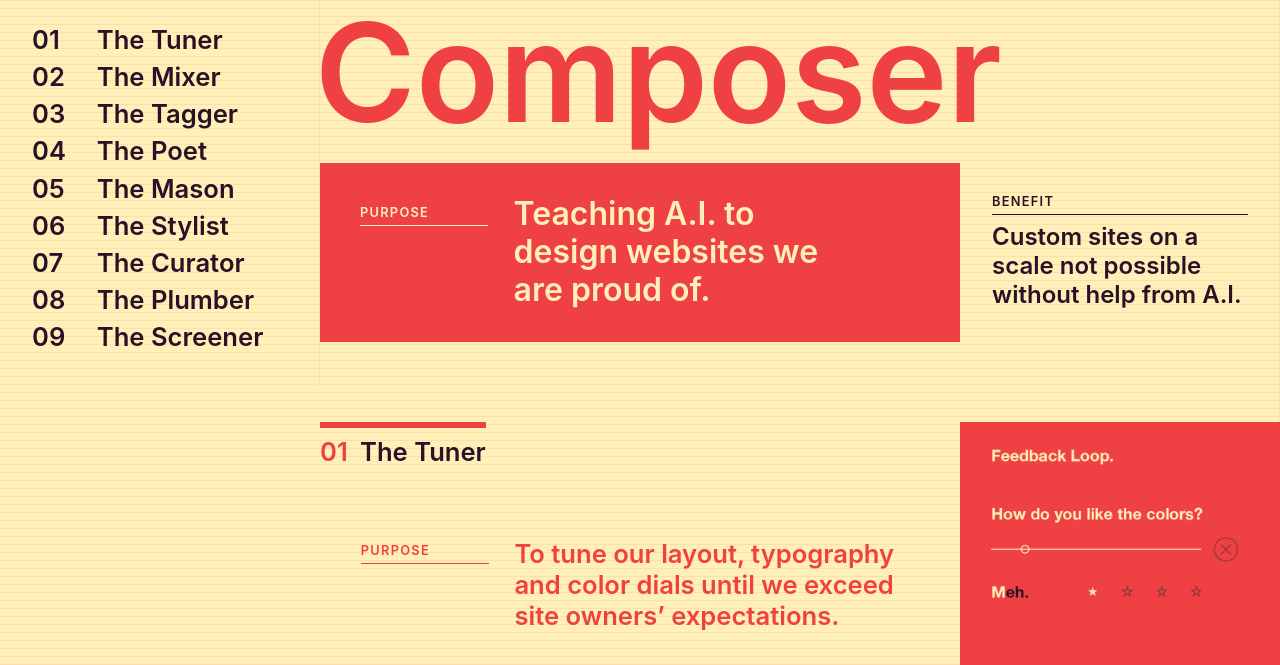
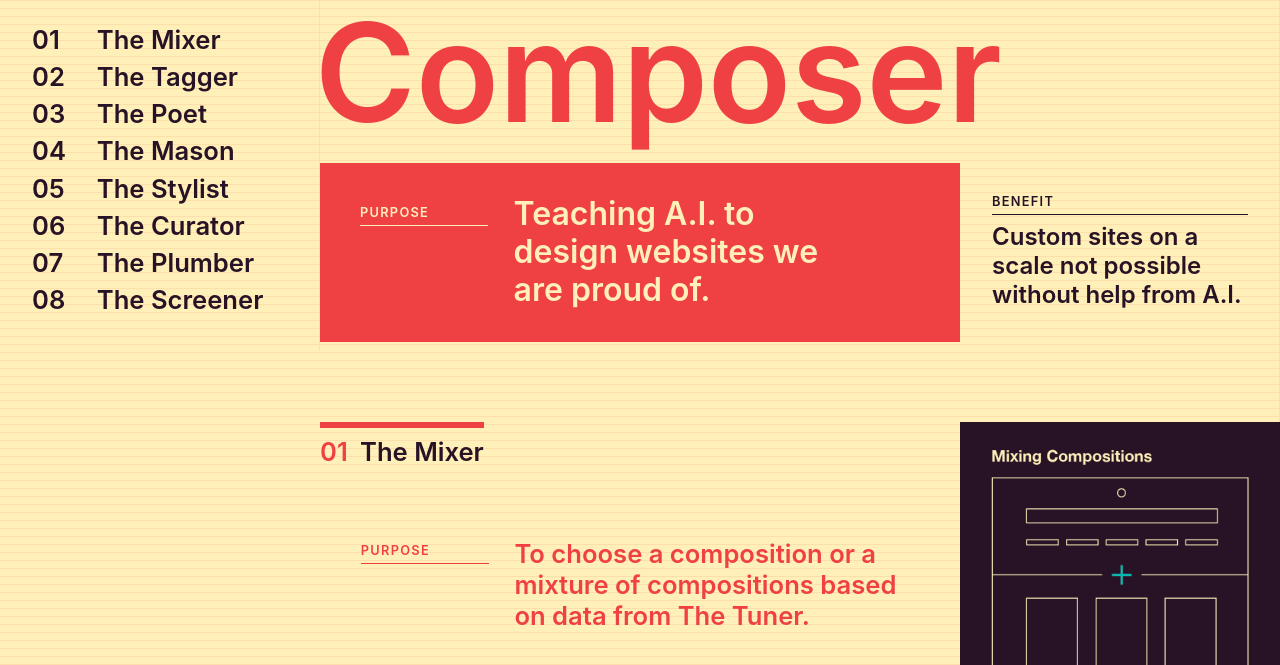
Before and after one commit to design-systems/basics, a website: page index.html in a window 1280 px wide. Shown: the part 135-800 px from the top of the page. Drawn offline with Linux system fonts and the light colour scheme.

Commit message:
remove Tuner

```diff
--- a/index.html
+++ b/index.html
@@ -11,15 +11,14 @@
       <div class="logo"><img src="ui/assets/images/logo.svg"></div>
       <div class="Team h4">Design<br>Systems</div>
       <div class="Menu">
-        <div class="Menu-item h2"><a href="#tuner"><div class="Number">01</div>The Tuner</a></div>
-        <div class="Menu-item h2"><a href="#mixer"><div class="Number">02</div>The Mixer</a></div>
-        <div class="Menu-item h2"><a href="#tagger"><div class="Number">03</div>The Tagger</a></div>
-        <div class="Menu-item h2"><a href="#poet"><div class="Number">04</div>The Poet</a></div>
-        <div class="Menu-item h2"><a href="#mason"><div class="Number">05</div>The Mason</a></div>
-        <div class="Menu-item h2"><a href="#stylist"><div class="Number">06</div>The Stylist</a></div>
-        <div class="Menu-item h2"><a href="#curator"><div class="Number">07</div>The Curator</a></div>
-        <div class="Menu-item h2"><a href="#plumber"><div class="Number">08</div>The Plumber</a></div>
-        <div class="Menu-item h2"><a href="#screener"><div class="Number">09</div>The Screener</a></div>
+        <div class="Menu-item h2"><a href="#mixer"><div class="Number">01</div>The Mixer</a></div>
+        <div class="Menu-item h2"><a href="#tagger"><div class="Number">02</div>The Tagger</a></div>
+        <div class="Menu-item h2"><a href="#poet"><div class="Number">03</div>The Poet</a></div>
+        <div class="Menu-item h2"><a href="#mason"><div class="Number">04</div>The Mason</a></div>
+        <div class="Menu-item h2"><a href="#stylist"><div class="Number">05</div>The Stylist</a></div>
+        <div class="Menu-item h2"><a href="#curator"><div class="Number">06</div>The Curator</a></div>
+        <div class="Menu-item h2"><a href="#plumber"><div class="Number">07</div>The Plumber</a></div>
+        <div class="Menu-item h2"><a href="#screener"><div class="Number">08</div>The Screener</a></div>
       </div>
     </section>
     <section>
@@ -37,23 +36,7 @@
       <div class="Modules">
       <div class="Module">
         <div class="Textual">
-          <a id="tuner"><div class="Title h2"><div class="Number">01</div>The Tuner</div></a>
-          <div class="Purpose">
-            <div class="Label">PURPOSE</div>
-            <div class="text h2">To tune our layout, typography and color dials until we exceed site owners’ expectations.</div>
-          </div>
-          <div class="Benefit">
-            <div class="Label">BENEFIT</div>
-            <div class="text h2">Site owners can give feedback on A.I. design decisions using language that doesn’t require a design degree.</div>
-          </div>
-        </div>
-        <div class="Graphical">
-          <img src="ui/assets/images/graphic1.png">
-        </div>
-      </div>
-      <div class="Module">
-        <div class="Textual">
-          <a id="mixer"><div class="Title h2"><div class="Number">02</div>The Mixer</div></a>
+          <a id="mixer"><div class="Title h2"><div class="Number">01</div>The Mixer</div></a>
           <div class="Purpose">
             <div class="Label">PURPOSE</div>
             <div class="text h2">To choose a composition or a mixture of compositions based on data from The Tuner.</div>
@@ -69,7 +52,7 @@
       </div>
       <div class="Module">
         <div class="Textual">
-          <a id="tagger"><div class="Title h2"><div class="Number">03</div>The Tagger</div></a>
+          <a id="tagger"><div class="Title h2"><div class="Number">02</div>The Tagger</div></a>
           <div class="Purpose">
             <div class="Label">PURPOSE</div>
             <div class="text h2">To tag sites and content based on site purpose, text length, image size, context etc.</div>
@@ -85,7 +68,7 @@
       </div>
       <div class="Module">
         <div class="Textual">
-          <a id="poet"><div class="Title h2"><div class="Number">04</div>The Poet</div></a>
+          <a id="poet"><div class="Title h2"><div class="Number">03</div>The Poet</div></a>
           <div class="Purpose">
             <div class="Label">PURPOSE</div>
             <div class="text h2">To define the flow of content and the area items will occupy based on tags and site purpose.</div>
@@ -101,7 +84,7 @@
       </div>
       <div class="Module">
         <div class="Textual">
-          <a id="mason"><div class="Title h2"><div class="Number">05</div>The Mason</div></a>
+          <a id="mason"><div class="Title h2"><div class="Number">04</div>The Mason</div></a>
           <div class="Purpose">
             <div class="Label">PURPOSE</div>
             <div class="text h2">To create a wireframe of the site layout based on the Poet’s content flow decisions.</div>
@@ -117,7 +100,7 @@
       </div>
       <div class="Module">
         <div class="Textual">
-          <a id="stylist"><div class="Title h2"><div class="Number">06</div>The Stylist</div></a>
+          <a id="stylist"><div class="Title h2"><div class="Number">05</div>The Stylist</div></a>
           <div class="Purpose">
             <div class="Label">PURPOSE</div>
             <div class="text h2">To define the styling (colors, fonts, decorations, spacing...) for each section in the layout.</div>
@@ -133,7 +116,7 @@
       </div>
       <div class="Module">
         <div class="Textual">
-          <a id="curator"><div class="Title h2"><div class="Number">07</div>The Curator</div></a>
+          <a id="curator"><div class="Title h2"><div class="Number">06</div>The Curator</div></a>
           <div class="Purpose">
             <div class="Label">PURPOSE</div>
             <div class="text h2">To pair the optimal component and content items for each section of the grid.</div>
@@ -149,7 +132,7 @@
       </div>
         <div class="Module">
         <div class="Textual">
-          <a id="plumber"><div class="Title h2"><div class="Number">08</div>The Plumber</div></a>
+          <a id="plumber"><div class="Title h2"><div class="Number">07</div>The Plumber</div></a>
           <div class="Purpose">
             <div class="Label">PURPOSE</div>
             <div class="text h2">To create the HTML wrapper for the content. Inject Google Analytics, Facebook OpenGraph... etc.</div>
@@ -165,7 +148,7 @@
       </div>
       <div class="Module">
         <div class="Textual">
-          <a id="screener"><div class="Title h2"><div class="Number">09</div>The Screener</div></a>
+          <a id="screener"><div class="Title h2"><div class="Number">08</div>The Screener</div></a>
           <div class="Purpose">
             <div class="Label">PURPOSE</div>
             <div class="text h2">To simplify the code in preparation for displaying the site at various browser sizes.</div>
--- a/ui/assets/styles/less/style.less
+++ b/ui/assets/styles/less/style.less
@@ -410,9 +410,9 @@ section{
     }
   }
   @media screen and (min-width: 1000px) {
-    margin-top: 7.2vw;
+    margin-top: 6.9vw;
    .Menu-item{
-     line-height: 1.45;
+     line-height: 1.642;
      .Number{
        color: @dark;
        position: relative;
```
